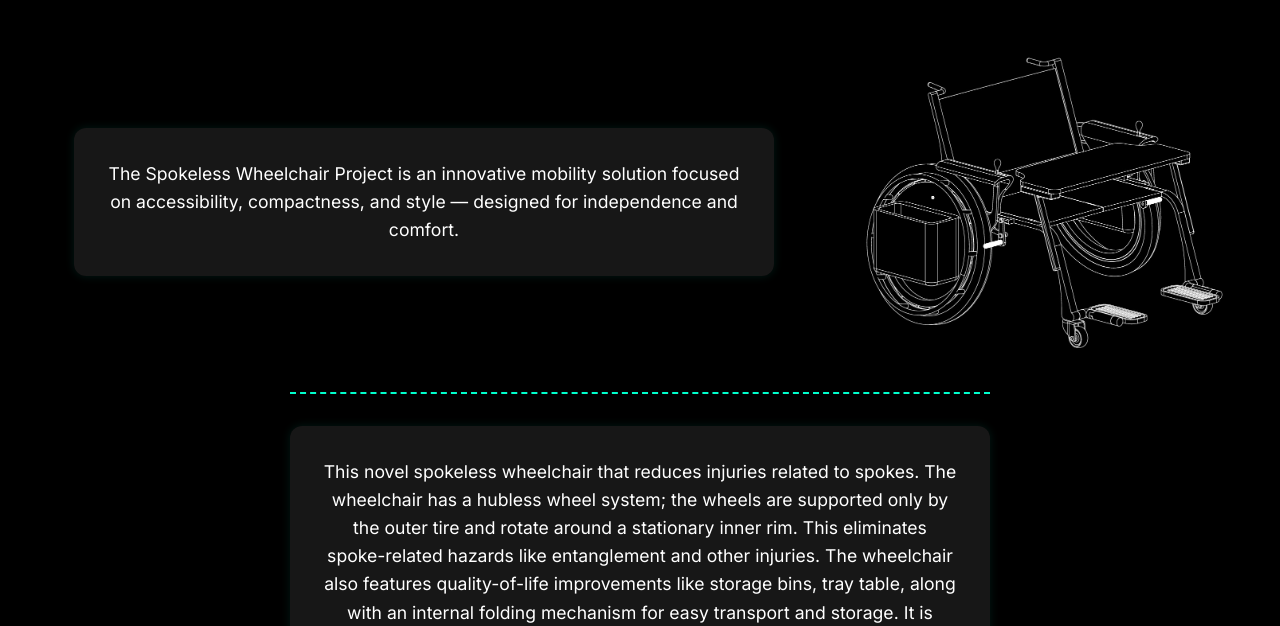
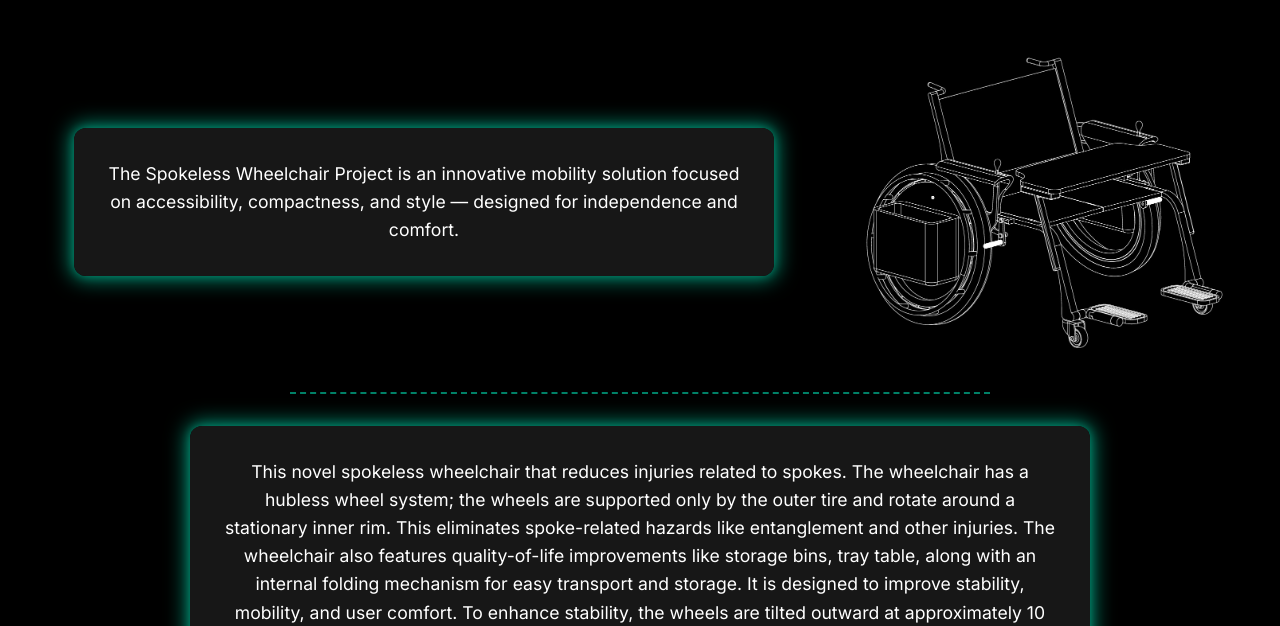
Before and after one commit to AnkithGirish/ankithgirish.github.io, a plain HTML site: page index.html in a window 1280 px wide. Shown: the part 174-800 px from the top of the page. Drawn offline with Linux system fonts and the light colour scheme.

Commit message:
Update index.html

```diff
--- a/index.html
+++ b/index.html
@@ -163,10 +163,21 @@
       background: rgba(26, 26, 26, 0.9);
       padding: 2rem;
       border-radius: 12px;
-      box-shadow: 0 0 10px rgba(0,255,204,0.1);
+      box-shadow:
+        0 0 10px rgba(0, 255, 204, 0.3),
+        0 0 20px 4px rgba(0, 255, 204, 0.5);
       max-width: 700px;
       margin: 0 auto;
       flex: 1;
+    }
+
+    hr {
+      border: none;
+      border-top: 2px dashed #00ffcc;
+      margin: 2rem auto;
+      width: 80%;
+      max-width: 700px;
+      opacity: 0.5;
     }
 
     p {
@@ -240,12 +251,8 @@
       </div>
       <img src="images/wheelchair-concept.jpg" alt="Wheelchair Drawing">
     </div>
-
-    <!-- Page break (dashed line) -->
-    <hr style="border: none; border-top: 2px dashed #00ffcc; margin: 2rem auto; max-width: 700px;">
-
-    <!-- New content box below the page break -->
-    <div class="content-box" style="max-width: 700px; margin: 2rem auto;">
+    <hr>
+    <div class="content-box" style="max-width: 900px; margin-top: 0;">
       <p>
         This novel spokeless wheelchair that reduces injuries related to spokes. The wheelchair has a hubless wheel system; the wheels are supported only by the outer tire and rotate around a stationary inner rim. This eliminates spoke-related hazards like entanglement and other injuries. The wheelchair also features quality-of-life improvements like storage bins, tray table, along with an internal folding mechanism for easy transport and storage. It is designed to improve stability, mobility, and user comfort. To enhance stability, the wheels are tilted outward at approximately 10 degrees, effectively lowering the center of mass. This improves stability at high speeds, such as going down a ramp. It also optimizes propulsion, letting users move with minimal energy. A brake is placed near the wheel and activated by moving the handle forward. Push handles, a detachable tray table, and storage bins within the hollow wheel provide convenience—without compromising the wheelchair’s minimalist, modern design.
       </p>
@@ -260,7 +267,7 @@
   </section>
 
   <section id="concept">
-    <h2>Concept</h2>
+    <h2>Projects</h2>
     <div class="content-box">
       <p>Presenting the spokeless wheelchair. An innovative solution to help non-ambulatory people move without additional help. The wheelchair has a hubless wheel system; the wheels are supported only by the outer tire and rotate around a stationary inner rim. This eliminates spoke-related hazards like entanglement of clothes and other injuries. The design features quality-of-life improvements like storage bins and a tray table, along with an internal folding mechanism for easy transport and storage. It is designed to improve stability, mobility, and user comfort.</p>
     </div>
@@ -269,7 +276,7 @@
   <section id="development">
     <h2>Development</h2>
     <div class="content-box">
-      <p>This is the place where the detailed explanation of how this wheelchair came to life will go</p>
+      <p>This is the place where the detailed explanation of how this wheelchair came to life will go.</p>
     </div>
   </section>
 
```
